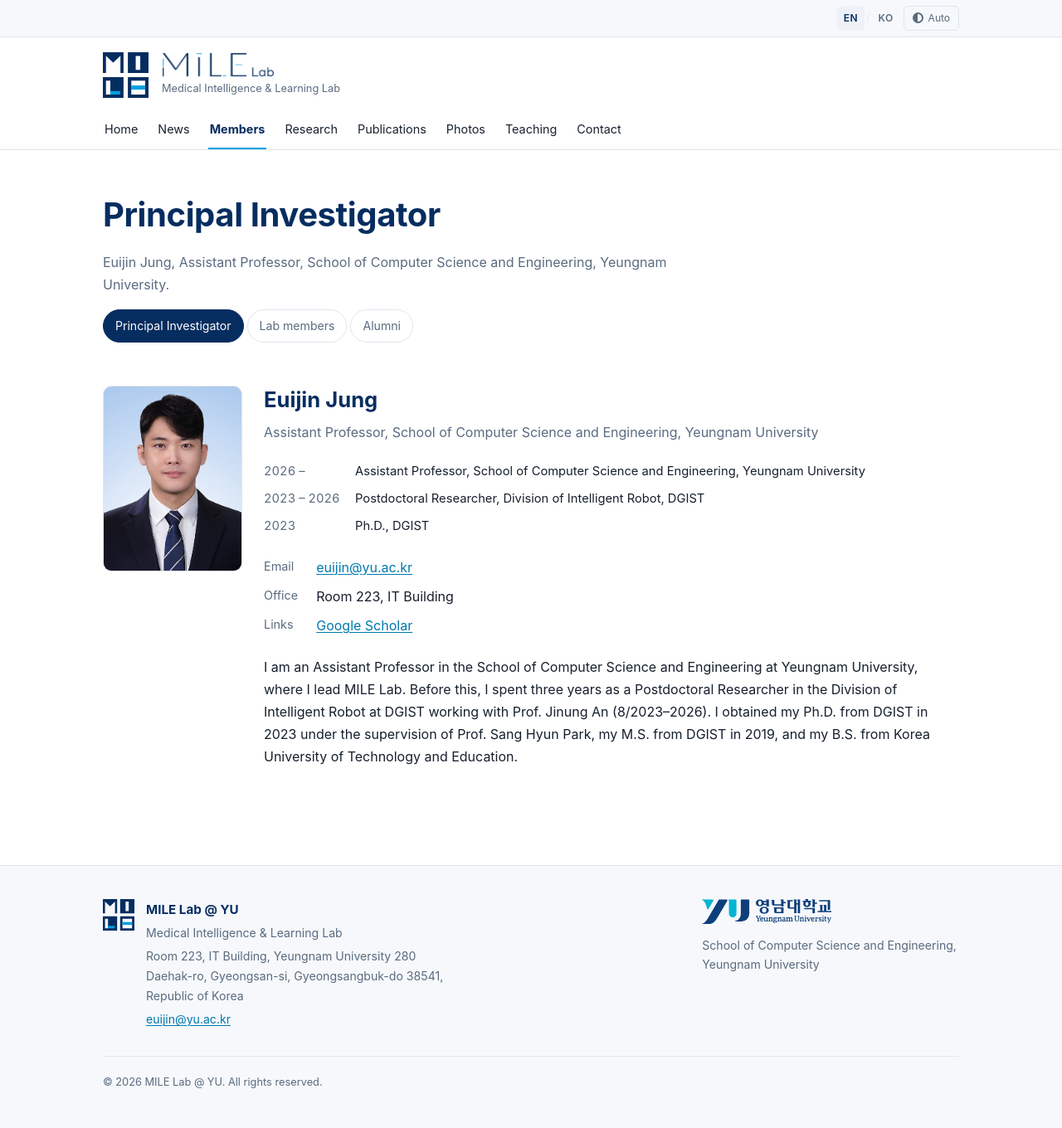
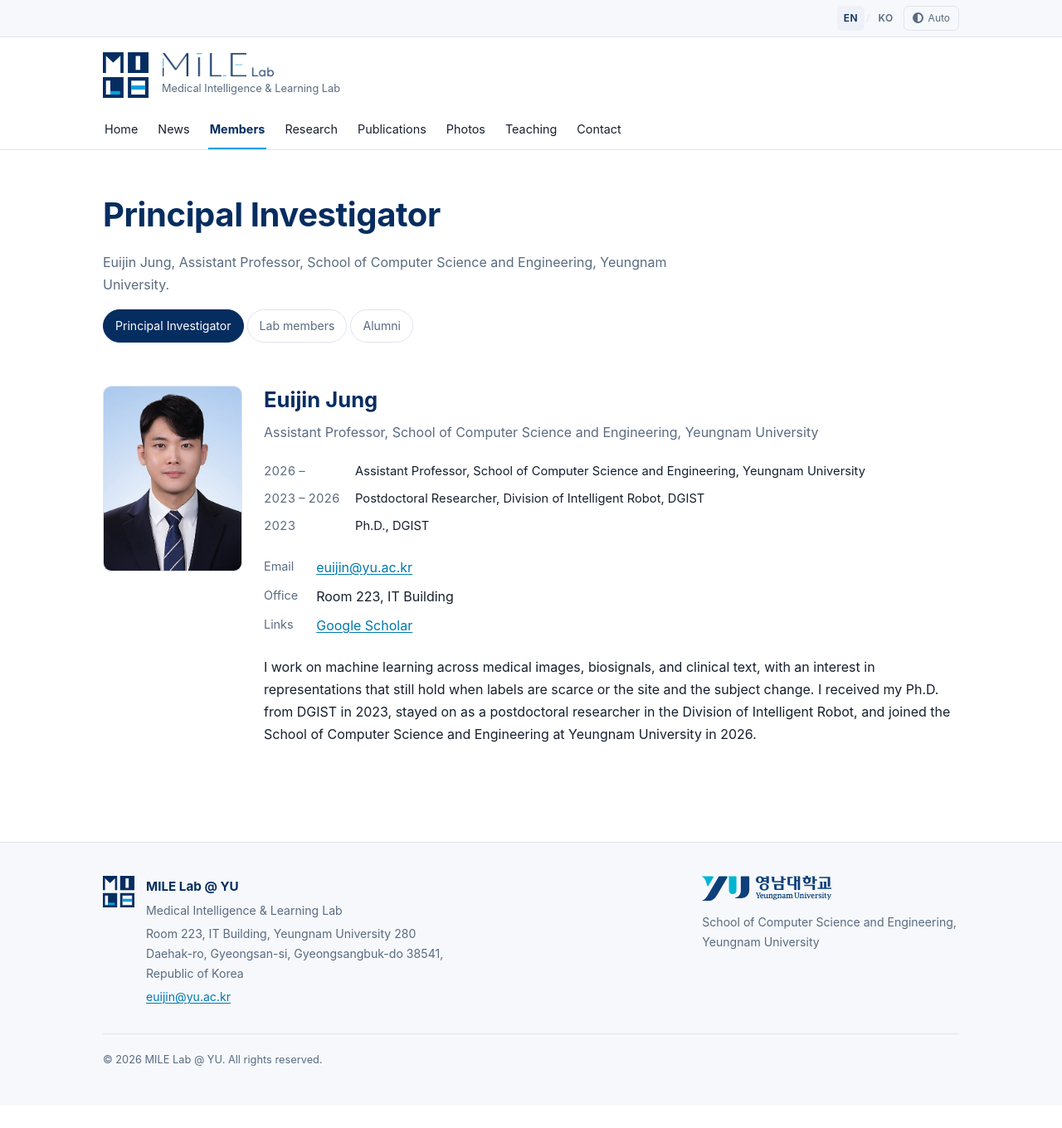
Before and after one commit to milelab-yu/milelab-yu.github.io, a Jekyll site: the page built from members/principal-investigator.html, in a window 1280 px wide. Shown: the whole page at 83% size. Built offline with Jekyll 4.4.1, drawn with Linux system fonts in a browser that asks for light colours; after the commit the page ends 1333 px from its top, so only the background shows below that.

Commit message:
copy: 교수 소개를 연구 소개 + 압축 연대기로, 연구 그림 280px로 축소
소개문은 연구 내용 두 문장 + 학위·경력을 한 문장으로 압축. 약력 표와의
중복 서술 제거. 그림은 세부 판독이 목적이 아니므로 폭 280px로 줄이고
원본 보기 링크는 유지.

Co-Authored-By: Claude Opus 5 (1M context) <noreply@anthropic.com>
Claude-Session: https://claude.ai/code/session_01W96o5EccXN4i3Jh1jTfkA5

```diff
--- a/_data/members.yml
+++ b/_data/members.yml
@@ -11,12 +11,12 @@ en:
     photo_alt: "Euijin Jung"
     bio:
       - >-
-        I am an Assistant Professor in the School of Computer Science and Engineering
-        at Yeungnam University, where I lead MILE Lab. Before this, I spent three years
-        as a Postdoctoral Researcher in the Division of Intelligent Robot at DGIST
-        working with Prof. Jinung An (8/2023–2026). I obtained my Ph.D. from DGIST in
-        2023 under the supervision of Prof. Sang Hyun Park, my M.S. from DGIST in 2019,
-        and my B.S. from Korea University of Technology and Education.
+        I work on machine learning across medical images, biosignals, and clinical
+        text, with an interest in representations that still hold when labels are
+        scarce or the site and the subject change. I received my Ph.D. from DGIST in
+        2023, stayed on as a postdoctoral researcher in the Division of Intelligent
+        Robot, and joined the School of Computer Science and Engineering at Yeungnam
+        University in 2026.
     career:
       - when: "2026 –"
         what: "Assistant Professor, School of Computer Science and Engineering, Yeungnam University"
@@ -39,11 +39,10 @@ ko:
     photo_alt: "정의진"
     bio:
       - >-
-        영남대학교 컴퓨터학부 조교수로 재직하며 MILE Lab을 이끌고 있습니다. 그 전에는
-        DGIST 지능형로봇연구부에서 안진웅 교수님과 함께 3년간 박사후연구원으로
-        일했습니다(2023.08–2026). 2023년 DGIST에서 박상현 교수님 지도로 박사학위를,
-        2019년 같은 대학에서 석사학위를 받았고, 학사는 한국기술교육대학교에서
-        마쳤습니다.
+        의료영상·생체신호·임상텍스트를 아우르는 기계학습을 연구합니다. 레이블이
+        부족하거나 기관·피험자가 바뀌어도 성립하는 표현을 학습하는 데 관심이 있습니다.
+        2023년 DGIST에서 박사학위를 받고 같은 기관 지능형로봇연구부에서 박사후연구원을
+        거쳐 2026년 영남대학교 컴퓨터학부에 부임했습니다.
     career:
       - when: "2026 –"
         what: "영남대학교 컴퓨터학부 조교수"
--- a/assets/css/site.css
+++ b/assets/css/site.css
@@ -467,6 +467,6 @@ h1.tagline { margin: 0 0 14px; font-weight: 700; }
 }
 
 /* 연구 페이지 그림: 폭 50% (면적 기준 1/4). 클릭하면 원본 크기로 열린다. */
-.figure-sm { max-width: 50%; }
+.figure-sm { max-width: 280px; }
 .figure-sm a { display: block; }
 @media (max-width: 760px) { .figure-sm { max-width: 100%; } }
```
